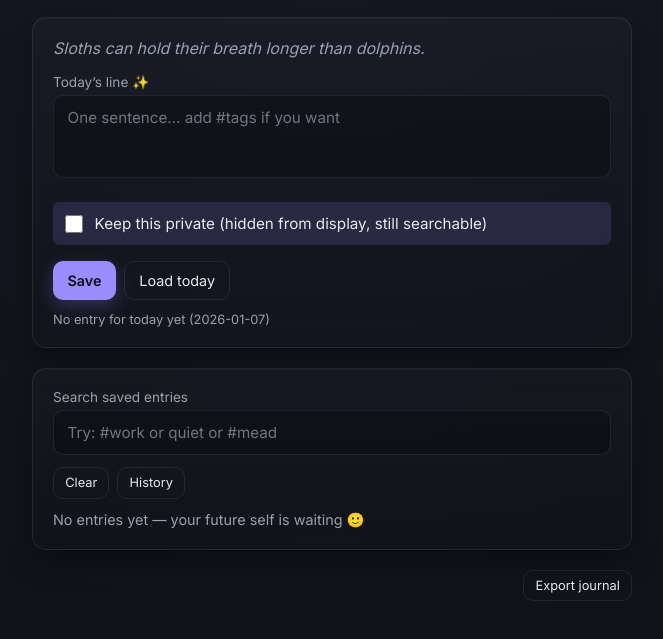
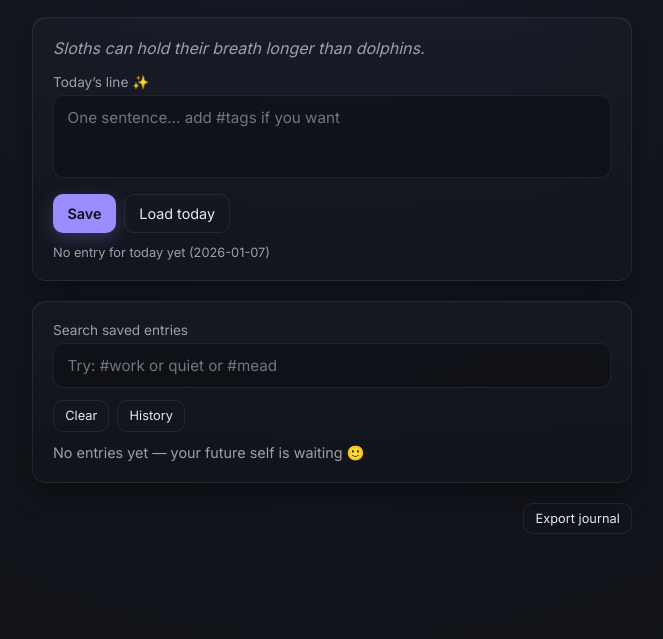
Before and after one commit to lailaluuuu/Positivepinecone, a website: page index.html in a window 1280 px wide. Shown: the part 109-748 px from the top of the page, without its empty margins (308-971 px from the left). Drawn offline with Linux system fonts and the light colour scheme.

Commit message:
Removed privacy tick box :)

```diff
--- a/app.js
+++ b/app.js
@@ -14,7 +14,6 @@ const THEME_KEY = "oneLineJournal.theme.v2";
 
 const els = {
   todayInput: $("#todayLine"),
-  isPrivateCheckbox: $("#isPrivate"),
   saveBtn: $("#btnSave"),
   loadBtn: $("#btnLoad"),
   exportBtn: $("#btnExport"),
@@ -387,12 +386,11 @@ async function saveToday() {
     return;
   }
 
-  const isPrivate = els.isPrivateCheckbox?.checked || false;
   const tags = extractTags(content);
   const date = todayISO();
 
-  await saveEntry(date, content, isPrivate, tags);
-  setStatus(`Saved ✓ (${date})${isPrivate ? ' (Private)' : ''}`);
+  await saveEntry(date, content, true, tags);
+  setStatus(`Saved ✓ (${date})`);
   showHistory();
 }
 
@@ -402,7 +400,6 @@ async function loadToday() {
 
   if (entry) {
     if (els.todayInput) els.todayInput.value = entry.content;
-    if (els.isPrivateCheckbox) els.isPrivateCheckbox.checked = entry.isPrivate;
     setStatus(`Loaded today (${date})`);
   } else {
     setStatus(`No entry for today yet (${date})`);
--- a/index.html
+++ b/index.html
@@ -46,13 +46,6 @@
         rows="3"
       ></textarea>
 
-      <div class="privacy-controls">
-        <label class="checkbox-label">
-          <input type="checkbox" id="isPrivate" />
-          <span>Keep this private (hidden from display, still searchable)</span>
-        </label>
-      </div>
-
       <div class="buttons">
         <button id="btnSave">Save</button>
         <button id="btnLoad" class="secondary">Load today</button>
--- a/styles.css
+++ b/styles.css
@@ -269,30 +269,6 @@ button.small {
   background: linear-gradient(90deg, transparent, rgba(255,210,74,0.18), transparent);
 }
 
-/* Privacy Controls */
-.privacy-controls {
-  margin: 1.25rem 0 1rem 0;
-  padding: 0.75rem;
-  background: var(--accent-soft);
-  border-radius: 0.375rem;
-}
-
-.checkbox-label {
-  display: flex;
-  align-items: center;
-  gap: 0.75rem;
-  cursor: pointer;
-  color: var(--text);
-  font-size: 0.95rem;
-}
-
-.checkbox-label input[type="checkbox"] {
-  cursor: pointer;
-  width: 1.1rem;
-  height: 1.1rem;
-  margin: 0;
-}
-
 /* Result Items */
 .result-item {
   padding: 1rem;
```
